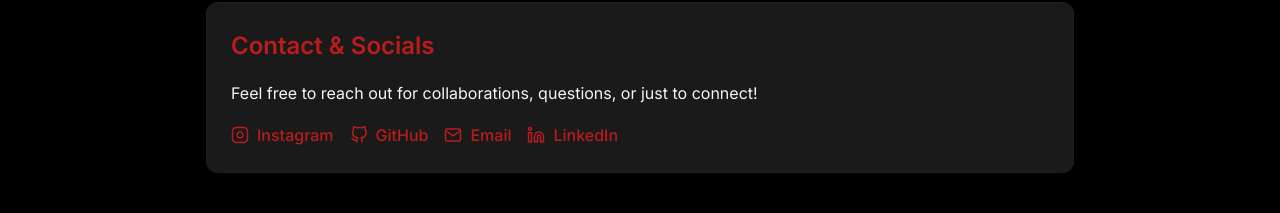
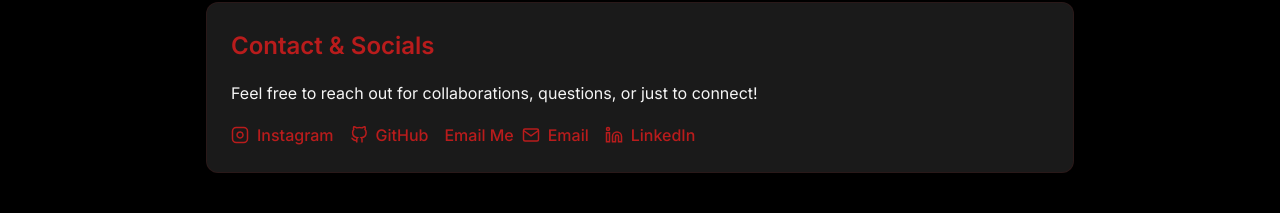
Before and after one commit to techiecyber404/venkatesh404, a plain HTML site: page index.html in a window 1280 px wide. Shown: the part 1366-1579 px from the top of the page. Drawn offline with nearby package versions, Linux system fonts and the light colour scheme.

Commit message:
Update index.html

```diff
--- a/index.html
+++ b/index.html
@@ -314,7 +314,8 @@
             </svg>
             GitHub
           </a>
-          <a href="mailto:kokkiligaddavenkatesh489" target="_blank" rel="noopener noreferrer">
+          <a href="mailto:kokkiligaddavenkatesh489@gmail.com" target="_blank" rel="noopener noreferrer">
+  Email Me
             <svg width="18" height="18" viewBox="0 0 24 24" fill="none" stroke="currentColor" stroke-width="2">
               <path d="M4 4h16c1.1 0 2 .9 2 2v12c0 1.1-.9 2-2 2H4c-1.1 0-2-.9-2-2V6c0-1.1.9-2 2-2z"></path>
               <polyline points="22,6 12,13 2,6"></polyline>
```
